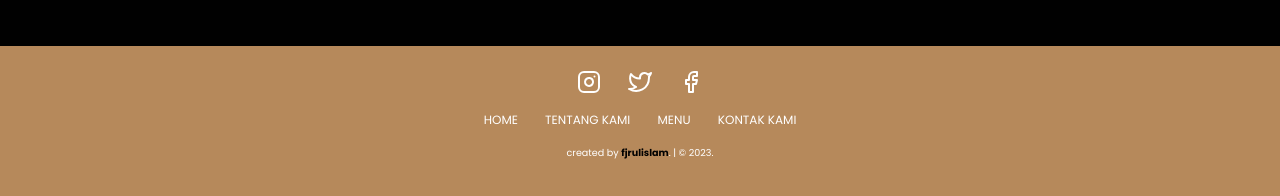
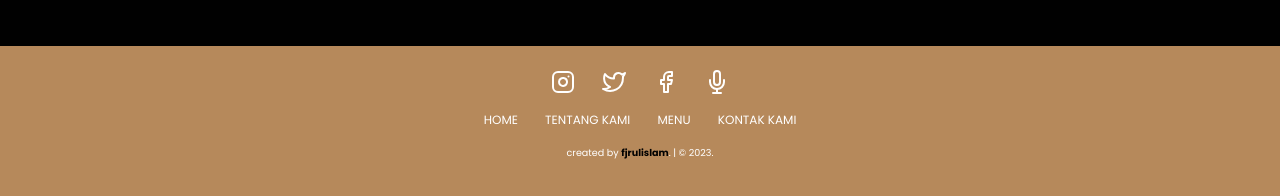
Before and after one commit to fjrulislam/kedai-kopi-kemarisaja, a plain HTML site: page index.html in a window 1280 px wide. Shown: the part 2756-2952 px from the top of the page. Drawn offline with nearby package versions, Linux system fonts and the light colour scheme.

Commit message:
update index.html

```diff
--- a/index.html
+++ b/index.html
@@ -120,6 +120,7 @@
             <a href="https://instagram.com/fj.rull?igshid=ZDdkNTZiNTM="><i data-feather="instagram"></i></a>
             <a href="https://twitter.com/Fajrul44831139?t=T70HfvyM3CZU6dytA15BtQ&s=08"><i data-feather="twitter"></i></a>
             <a href="https://www.facebook.com/profile.php?id=100081855960591"><i data-feather="facebook"></i></a>
+            <a href="wa.me/+6285339311349"><i data-feather="mic"></i></a>
         </div>
 
         <div class="links">
```
